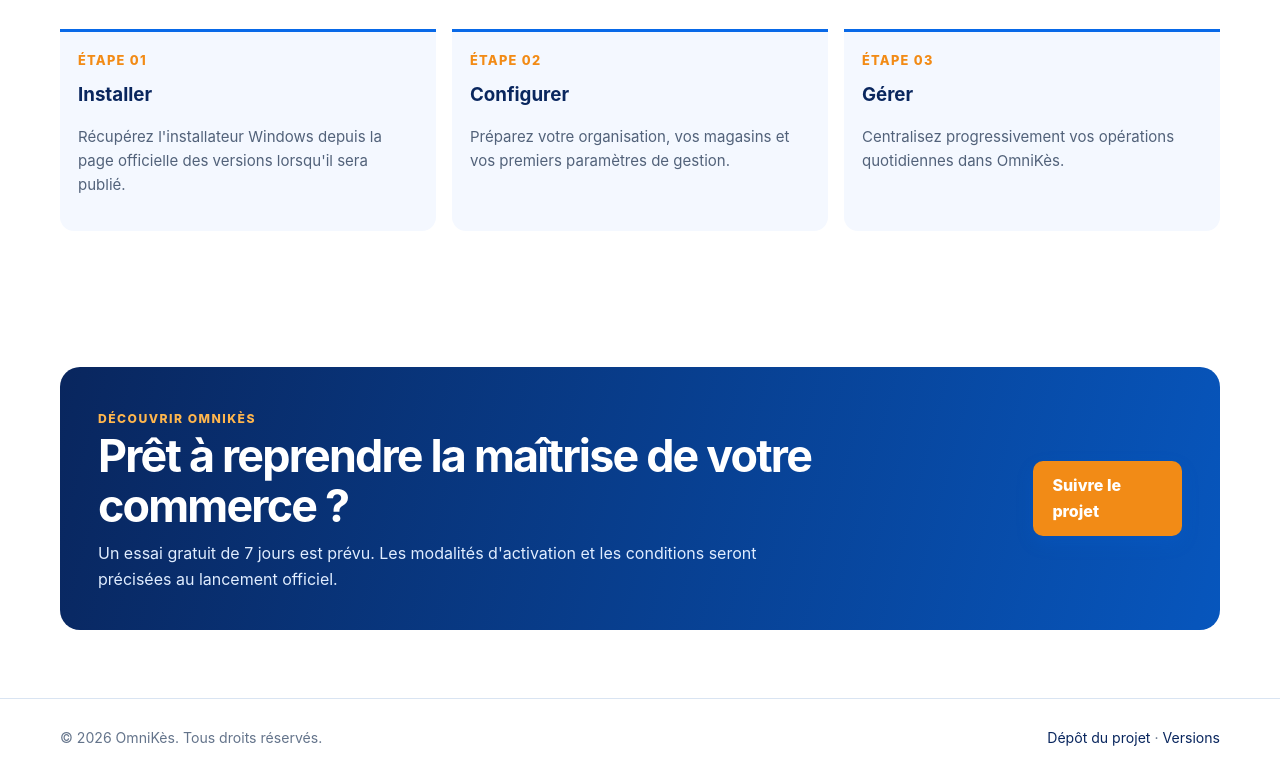
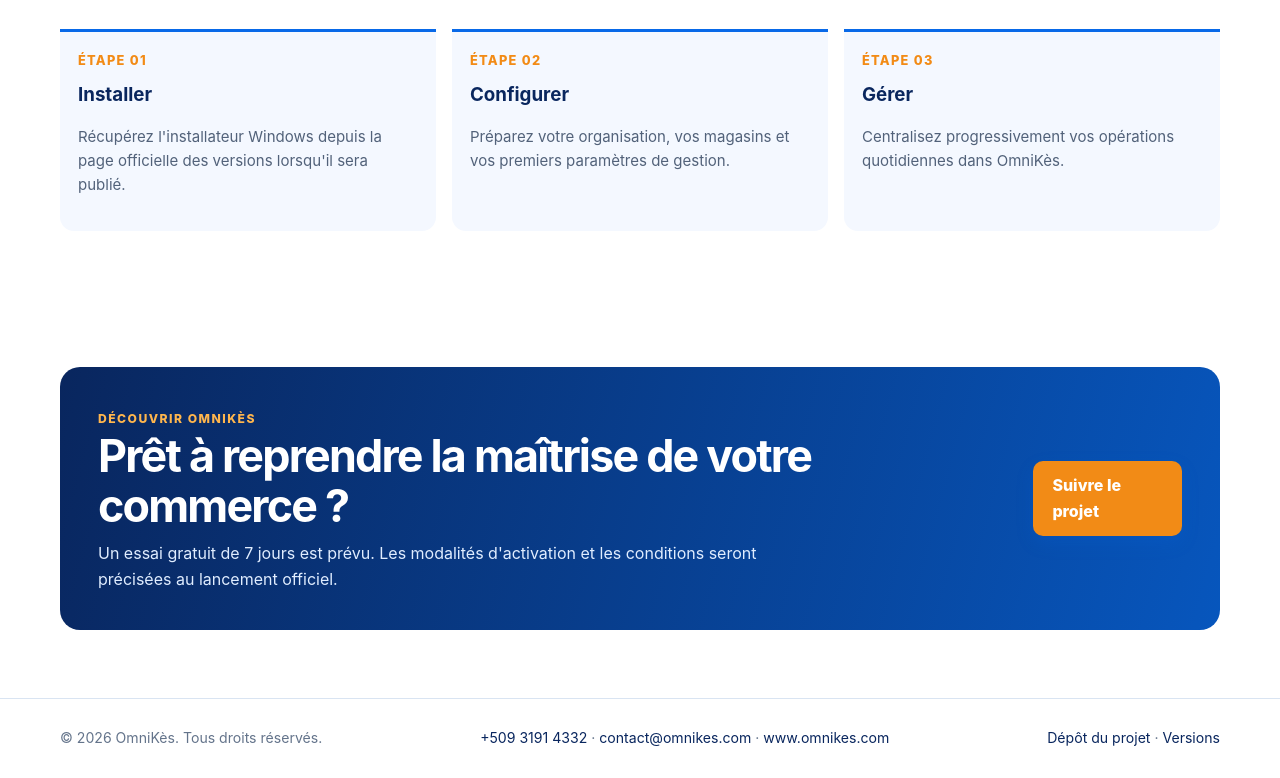
Before and after one commit to Mc-Pentester/omnikes-site, a plain HTML site: page index.html in a window 1280 px wide. Shown: the part 3486-4264 px from the top of the page. Drawn offline with Linux system fonts and the light colour scheme.

Commit message:
chore(site): add commercial contact details

```diff
--- a/index.html
+++ b/index.html
@@ -5,7 +5,7 @@
   <meta name="viewport" content="width=device-width, initial-scale=1">
   <meta name="theme-color" content="#071a2b">
   <meta name="description" content="OmniKès — une solution de point de vente pensée pour garder votre commerce et vos données sous votre maîtrise.">
-  <title>OmniKès — Votre commerce. Votre maîtrise.</title>
+  <title>OmniKès — Gérez plus. Vendez mieux. Développez votre commerce.</title>
   <style>
 :root{color-scheme:light;--navy:#09265e;--blue:#0869e8;--orange:#f28b16;--ink:#10264b;--muted:#52627a;--pale:#f4f8ff;--line:#d9e4f2;--max:1160px}
 *{box-sizing:border-box}html{scroll-behavior:smooth}body{margin:0;background:#fff;color:var(--ink);font:16px/1.6 Inter,ui-sans-serif,system-ui,-apple-system,"Segoe UI",sans-serif}a{color:inherit}.wrap{width:min(var(--max),calc(100% - 40px));margin:auto}
@@ -127,7 +127,7 @@
       <div class="callout"><div><div class="eyebrow">Découvrir OmniKès</div><h2>Prêt à reprendre la maîtrise de votre commerce ?</h2><p>Un essai gratuit de 7 jours est prévu. Les modalités d'activation et les conditions seront précisées au lancement officiel.</p></div><a class="btn primary" href="https://github.com/Mc-Pentester/omnikes">Suivre le projet</a></div>
     </section>
   </main>
-  <footer class="footer"><div class="wrap footrow"><span>© <span id="year"></span> OmniKès. Tous droits réservés.</span><span><a href="https://github.com/Mc-Pentester/omnikes">Dépôt du projet</a> · <a href="https://github.com/Mc-Pentester/omnikes/releases">Versions</a></span></div></footer>
+  <footer class="footer"><div class="wrap footrow"><span>© <span id="year"></span> OmniKès. Tous droits réservés.</span><span><a href="tel:+50931914332">+509 3191 4332</a> · <a href="mailto:contact@omnikes.com">contact@omnikes.com</a> · <a href="https://www.omnikes.com">www.omnikes.com</a></span><span><a href="https://github.com/Mc-Pentester/omnikes">Dépôt du projet</a> · <a href="https://github.com/Mc-Pentester/omnikes/releases">Versions</a></span></div></footer>
   <script>document.getElementById('year').textContent=new Date().getFullYear();</script>
 </body>
 </html>
```
